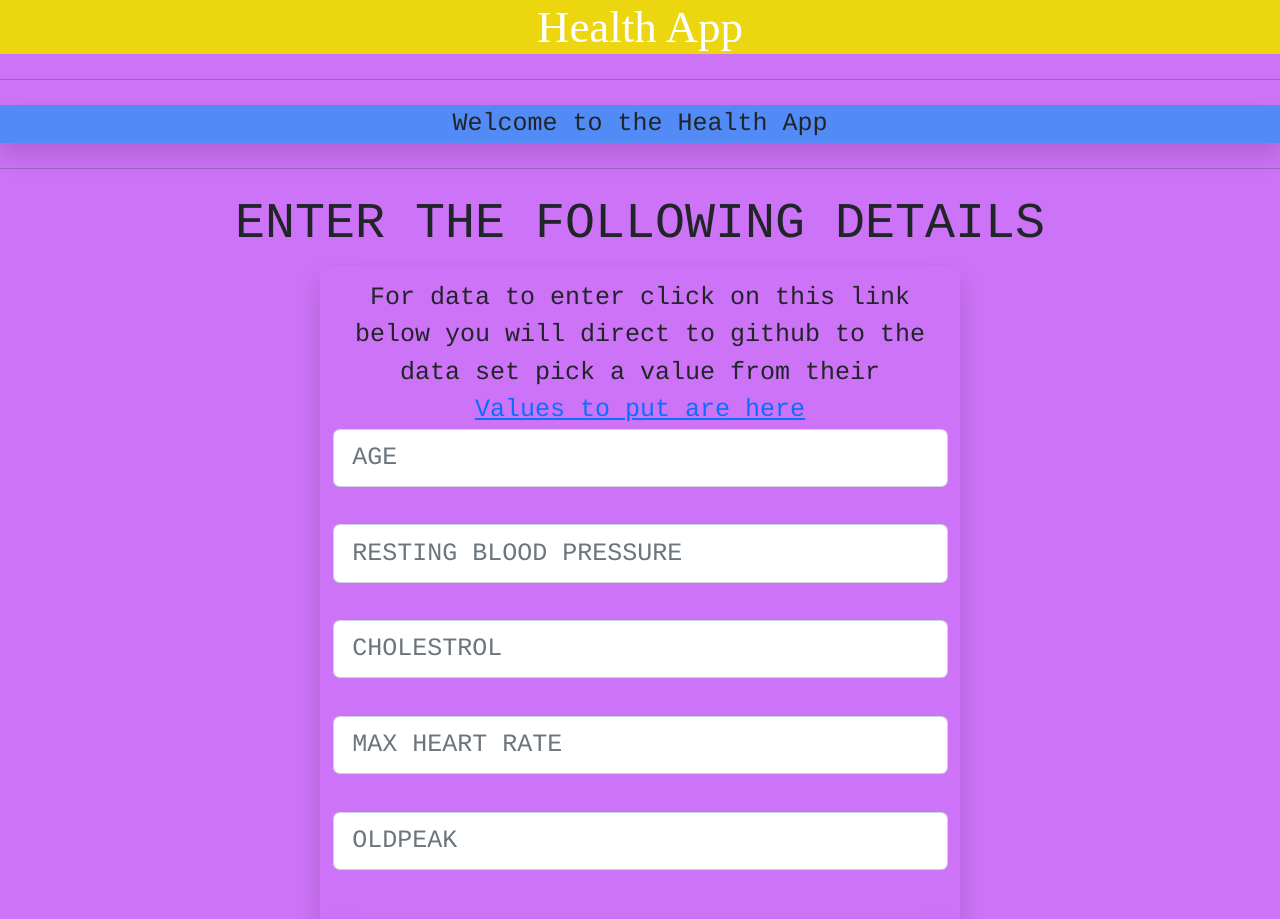
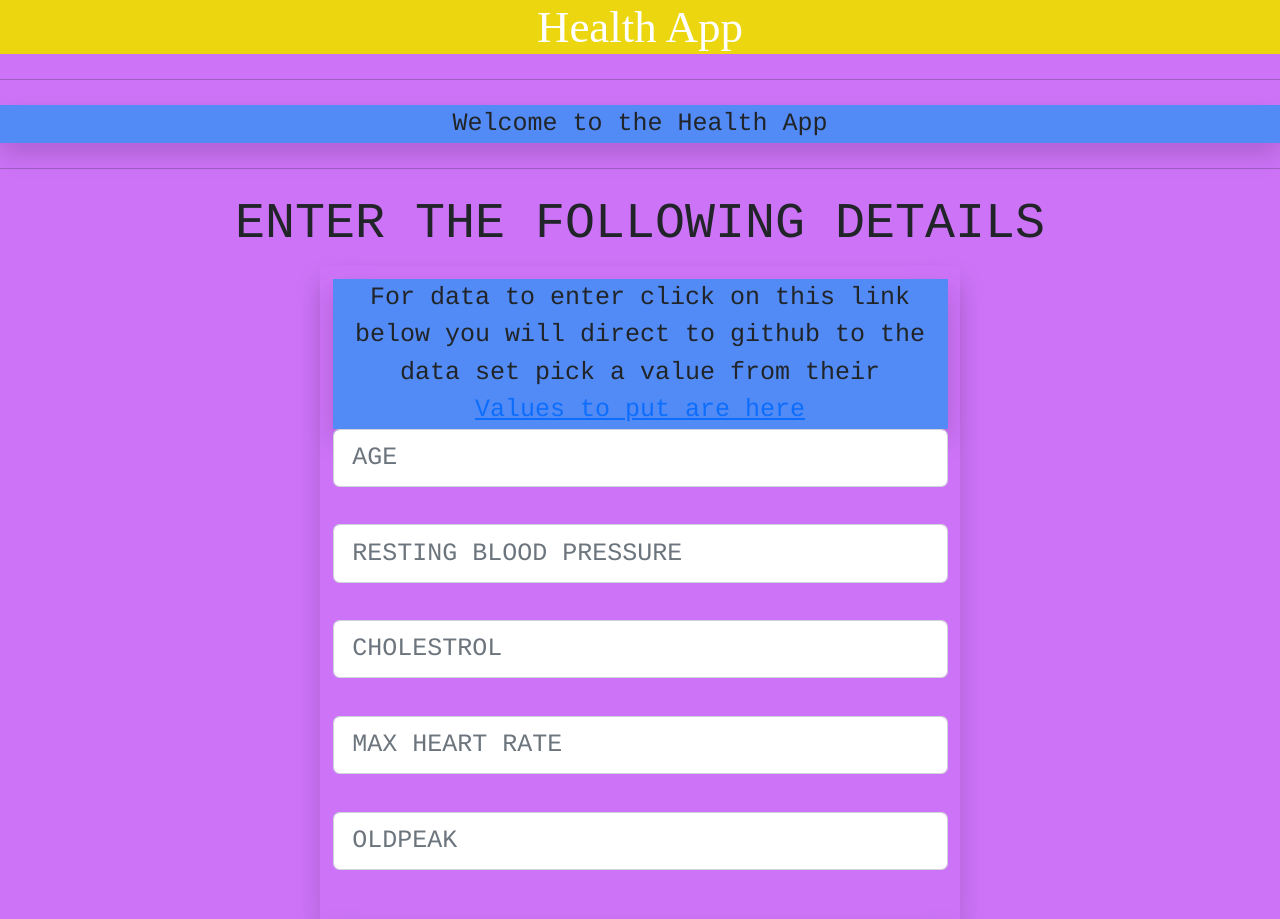
Before and after one commit to Tejas-cpu-cyber/TejasML, a Flask app: page / in a window 1280 px wide. Shown: the top 919 px of the page. Run offline with Flask 2, Linux system fonts and the light colour scheme; a user stored in the database is signed in.

Commit message:
Update home.html

```diff
--- a/templates/home.html
+++ b/templates/home.html
@@ -23,8 +23,10 @@
 <form action = "/check" method="POST">
 <h2>ENTER THE FOLLOWING DETAILS</h2>
  <div class="col-6 p-2 shadow">
+	 <div style = "background-color:#528bf5;" class="p-6 shadow">
 	 <label>For data to enter click on this link below you will direct to github to the data set pick a value from their</label>
 	 <a href="https://github.com/Tejas-cpu-cyber/TejasML/blob/main/heart1.csv">Values to put are here</a>
+	 </div>
 <input type="number" name="age" placeholder="AGE" class="form-control" required><br>
 <input type="number" name="bp" placeholder="RESTING BLOOD PRESSURE" class="form-control" required><br>
 <input type="number" name="cho" placeholder="CHOLESTROL" class="form-control" required><br>
```
